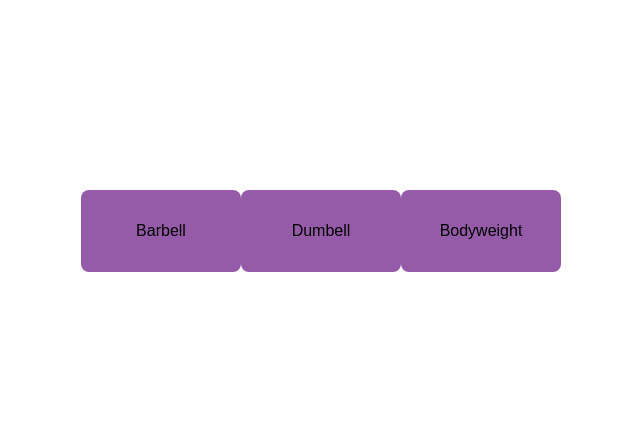
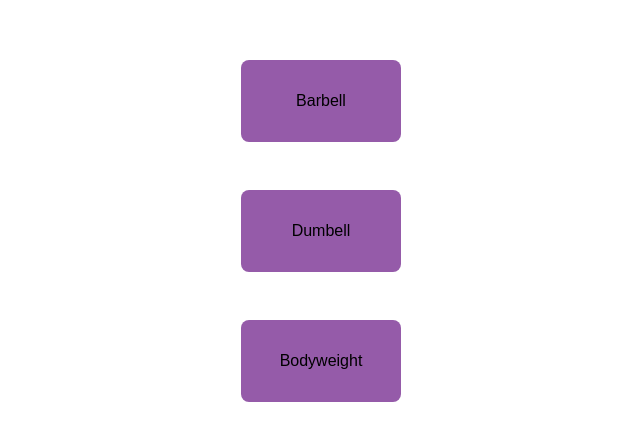
Before and after one commit to AroonSalotra/push-it, a React (Vite) app: page / in a window 1280 px wide. Shown: the part 169-610 px from the top of the page, without its empty margins (319-959 px from the left). Built offline with nearby package versions, Linux system fonts and the light colour scheme.

Commit message:
fix spacing for RegisterForm

```diff
--- a/components/RegisterForm.jsx
+++ b/components/RegisterForm.jsx
@@ -2,7 +2,7 @@ import ButtonForm from "./ButtonForm";
 
 const RegisterForm = () => {
   return (
-    <form action="" onSubmit={(e) => e.preventDefault()}>
+    <form action="" onSubmit={(e) => e.preventDefault()} className="form-register">
       <ButtonForm body={"Barbell"} />
       <ButtonForm body={"Dumbell"} />
       <ButtonForm body={"Bodyweight"} />
--- a/src/App.css
+++ b/src/App.css
@@ -34,6 +34,12 @@
   cursor: pointer;
 }
 
+.form-register {
+  display: flex;
+  flex-direction: column;
+  gap: 3rem;
+}
+
 
 @media (min-width: 600px) {
   .btn-a {
```
